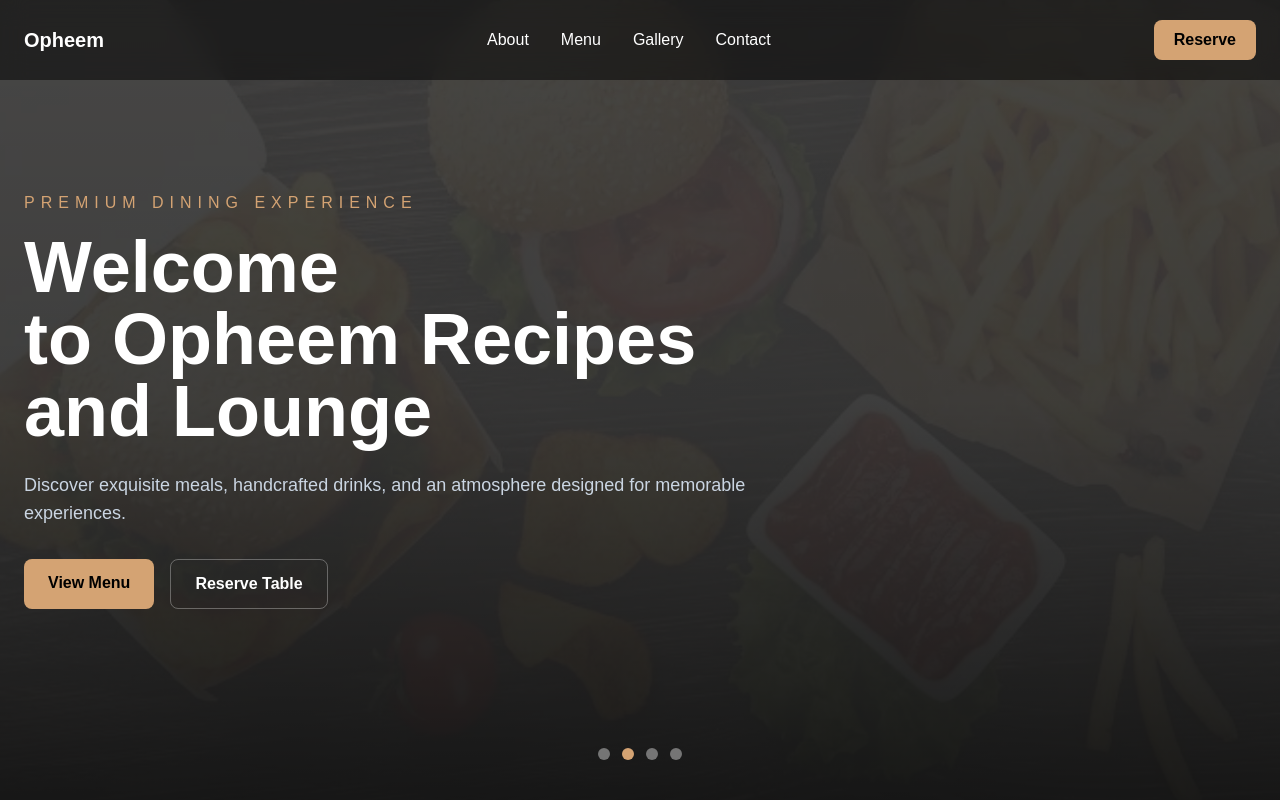
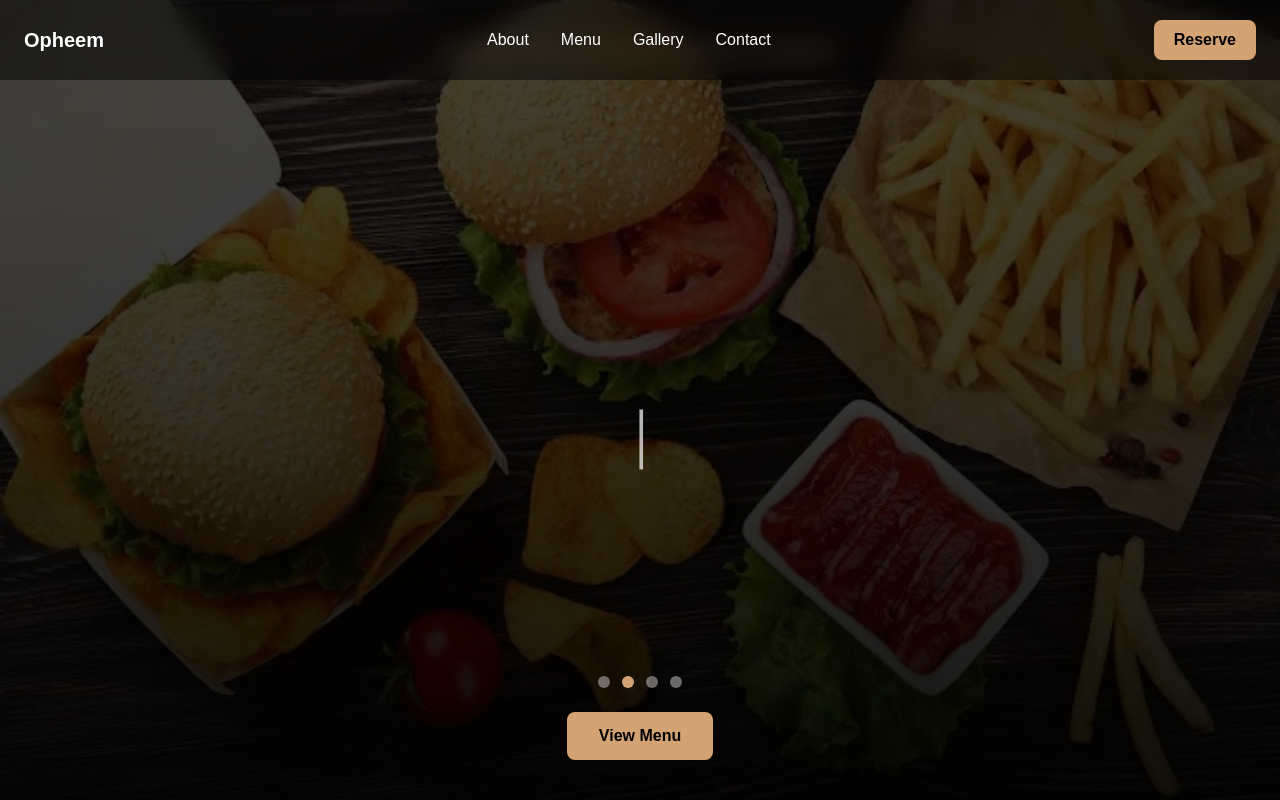
Before and after one commit to Emmanuel-Oseyamen/opheem-recipes-lounge, a Next.js app: page / in a window 1280 px wide. Shown: the top 800 px of the page. Built offline with nearby package versions, Linux system fonts and the light colour scheme.

Commit message:
Complete Opheem Recipes & Lounge website

```diff
--- a/src/components/Hero.tsx
+++ b/src/components/Hero.tsx
@@ -3,6 +3,31 @@
 import { useEffect, useState } from "react";
 import { AnimatePresence, motion } from "framer-motion";
 
+/* ---------------- TYPEWRITER ---------------- */
+function useTypewriter(text: string, speed = 60, onDone?: () => void) {
+  const [displayed, setDisplayed] = useState("");
+
+  useEffect(() => {
+    let i = 0;
+    setDisplayed("");
+
+    const interval = setInterval(() => {
+      setDisplayed(text.slice(0, i + 1));
+      i++;
+
+      if (i >= text.length) {
+        clearInterval(interval);
+        onDone?.();
+      }
+    }, speed);
+
+    return () => clearInterval(interval);
+  }, [text, speed, onDone]);
+
+  return displayed;
+}
+
+/* ---------------- IMAGES ---------------- */
 const images = [
   "/hero/hero-1.jpg",
   "/hero/hero-2.webp",
@@ -10,9 +35,39 @@ const images = [
   "/hero/hero-4.webp",
 ];
 
+/* ---------------- MOBILE FOCAL POINTS ---------------- */
+const imagePositions = [
+  "center 30%",
+  "center 40%",
+  "center 50%",
+  "center 35%",
+];
+
+/* ---------------- COMPONENT ---------------- */
 export default function Hero() {
   const [current, setCurrent] = useState(0);
+  const [showSubtitle, setShowSubtitle] = useState(false);
 
+  const subtitle = "Premium Dining Experience";
+  const words = subtitle.split(" ");
+
+  const wordColors = [
+    "text-[#D4A373]",     // Premium
+    "text-white",         // Dining
+    "text-emerald-200",   // Experience
+  ];
+
+  const welcomeText = useTypewriter(
+    "Welcome to Opheem Recipes and Lounge",
+    60,
+    () => {
+      setTimeout(() => {
+        setShowSubtitle(true);
+      }, 1000);
+    }
+  );
+
+  /* ---------------- SLIDESHOW ---------------- */
   useEffect(() => {
     const interval = setInterval(() => {
       setCurrent((prev) => (prev + 1) % images.length);
@@ -21,83 +76,106 @@ export default function Hero() {
     return () => clearInterval(interval);
   }, []);
 
+  /* ---------------- WORD ANIMATION ---------------- */
+  const wordVariant = {
+    hidden: {
+      opacity: 0,
+      y: -30,
+      scale: 1.05,
+    },
+    show: (i: number) => ({
+      opacity: 1,
+      y: 0,
+      scale: 1,
+      transition: {
+        delay: i * 0.22,
+        type: "spring",
+        stiffness: 220,
+        damping: 18,
+      },
+    }),
+  };
+
   return (
     <section className="relative min-h-screen overflow-hidden">
 
-      {/* Background Slideshow */}
-      <AnimatePresence mode="wait">
+      {/* ---------------- BACKGROUND ---------------- */}
+      <div className="absolute inset-0">
+        <AnimatePresence mode="sync">
           <motion.div
             key={current}
-          className="absolute inset-0 bg-cover bg-center"
+            className="absolute inset-0 bg-no-repeat bg-cover md:bg-center"
             style={{
               backgroundImage: `url(${images[current]})`,
+              backgroundPosition: imagePositions[current],
+              backgroundSize: "cover",
             }}
-          initial={{ opacity: 0, scale: 1.05 }}
+            initial={{ opacity: 0, scale: 1.1 }}
             animate={{ opacity: 1, scale: 1 }}
-          exit={{ opacity: 0 }}
+            exit={{ opacity: 0, scale: 1.05 }}
             transition={{
-            duration: 1.2,
-            ease: "easeInOut",
+              duration: 1.6,
+              ease: [0.4, 0, 0.2, 1],
             }}
           />
         </AnimatePresence>
+      </div>
 
-      {/* Dark Overlay */}
+      {/* OVERLAYS */}
       <div className="absolute inset-0 bg-black/65" />
+      <div className="absolute inset-0 bg-gradient-to-t from-black/80 via-black/40 to-black/20" />
 
-      {/* Luxury Gradient */}
-      <div className="absolute inset-0 bg-gradient-to-t from-black/70 via-black/30 to-black/20" />
+      {/* ---------------- CONTENT ---------------- */}
+      <div className="relative z-10 flex min-h-screen flex-col">
 
-      {/* Content */}
-      <div className="relative z-10 mx-auto flex min-h-screen max-w-7xl items-center px-6">
+        {/* TOP TEXT */}
+        <motion.p
+          initial={{ opacity: 0, y: -20 }}
+          animate={{ opacity: 1, y: 0 }}
+          className="mt-10 text-center uppercase tracking-[6px] text-[#D4A373] drop-shadow-[0_0_12px_rgba(212,163,115,0.8)]"
+        >
+          Premium Dining Experience
+        </motion.p>
 
-        <motion.div
-          initial={{ opacity: 0, y: 40 }}
-          animate={{ opacity: 1, y: 0 }}
-          transition={{ duration: 0.8 }}
-          className="max-w-3xl"
+        {/* CENTER */}
+        <div className="flex flex-1 flex-col items-center justify-center px-6">
+
+          {/* TYPEWRITER */}
+          <motion.h1
+            initial={{ opacity: 0 }}
+            animate={{ opacity: 1 }}
+            className="text-center text-3xl md:text-6xl font-[300] tracking-wide text-white font-serif"
           >
+            {welcomeText}
+            <span className="ml-1 animate-pulse">|</span>
+          </motion.h1>
 
-          <p className="mb-4 uppercase tracking-[6px] text-[#D4A373]">
-            Premium Dining Experience
-          </p>
-
-          <h1 className="text-5xl font-bold text-white md:text-7xl">
-            Welcome
-            <br />
-            to Opheem Recipes and Lounge
-          </h1>
-
-          <p className="mt-6 text-lg text-slate-300">
-            Discover exquisite meals, handcrafted drinks,
-            and an atmosphere designed for memorable experiences.
-          </p>
-
-          <div className="mt-8 flex flex-wrap gap-4">
-
-            <a
-              href="#menu"
-              className="rounded-lg bg-[#D4A373] px-6 py-3 font-semibold text-black transition hover:bg-[#c79360]"
+          {/* SUBTITLE */}
+          {showSubtitle && (
+            <motion.p className="mt-6 flex flex-wrap justify-center gap-3 text-center uppercase tracking-[10px] font-light">
+              {words.map((word, i) => (
+                <motion.span
+                  key={i}
+                  custom={i}
+                  variants={wordVariant}
+                  initial="hidden"
+                  animate="show"
+                  className={`text-xl md:text-2xl ${wordColors[i]}`}
                 >
-              View Menu
-            </a>
-
-            <a
-              href="#contact"
-              className="rounded-lg border border-white/30 px-6 py-3 font-semibold text-white transition hover:bg-white/10"
-            >
-              Reserve Table
-            </a>
+                  {word}
+                </motion.span>
+              ))}
+            </motion.p>
+          )}
 
         </div>
 
-        </motion.div>
+        {/* ---------------- FOOTER (DOTS + BUTTON) ---------------- */}
+        <div className="absolute bottom-0 left-0 right-0 z-20">
+          <div className="flex flex-col items-center gap-6 pb-10">
 
-      </div>
-
-      {/* Navigation Dots */}
-      <div className="absolute bottom-10 left-1/2 z-20 flex -translate-x-1/2 gap-3">
-
+            {/* DOTS */}
+            <div className="flex gap-3">
               {images.map((_, index) => (
                 <button
                   key={index}
@@ -109,9 +187,23 @@ export default function Hero() {
                   }`}
                 />
               ))}
+            </div>
+
+            {/* BUTTON */}
+            <motion.a
+              initial={{ opacity: 0, y: 20 }}
+              animate={{ opacity: 1, y: 0 }}
+              transition={{ delay: 0.5 }}
+              href="#menu"
+              className="rounded-lg bg-[#D4A373] px-8 py-3 font-semibold text-black transition hover:bg-[#c79360]"
+            >
+              View Menu
+            </motion.a>
 
           </div>
+        </div>
 
+      </div>
     </section>
   );
 }
```
Lines whose indentation alone changed are shown as unchanged.
